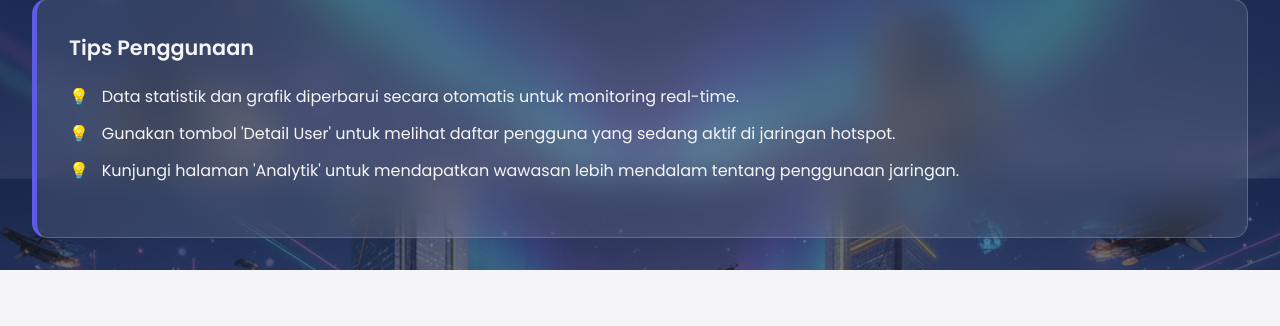
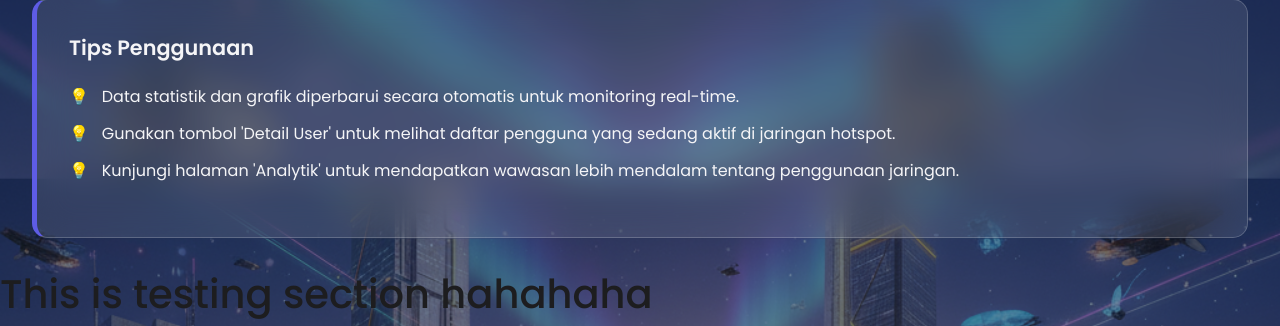
Before and after one commit to lmugmxpolinema/Web-Monitoring-Hostspot-Sleman, a Flask app: page /dashboard in a window 1280 px wide. Shown: the part 1315-1641 px from the top of the page. Before the commit the page ends 1585 px from the top, so only its background shows below. Run offline with Flask 3, Linux system fonts and the light colour scheme; data that the repository does not hold is empty.

Commit message:
testing webhook

```diff
--- a/templates/dashboard.html
+++ b/templates/dashboard.html
@@ -315,6 +315,10 @@
         </div>
     </div>
 
+    <div class="testing-section">
+        <H1>This is testing section hahahaha</H1>
+    </div>
+
     <script src="https://cdn.jsdelivr.net/npm/bootstrap@5.1.3/dist/js/bootstrap.bundle.min.js"></script>
     <script>
         let userHistoryLineChart;
```
Also changed, not shown: 1 other file.
